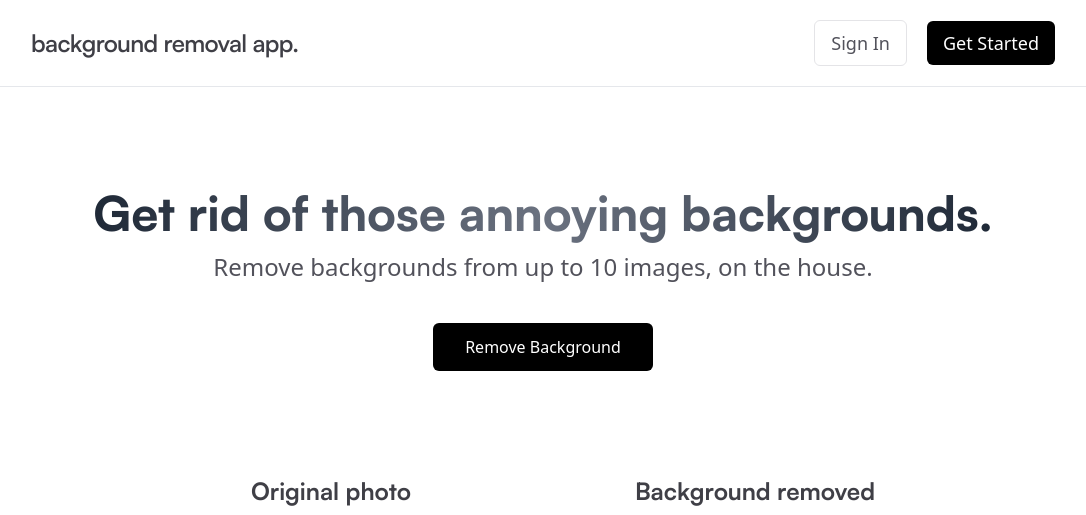
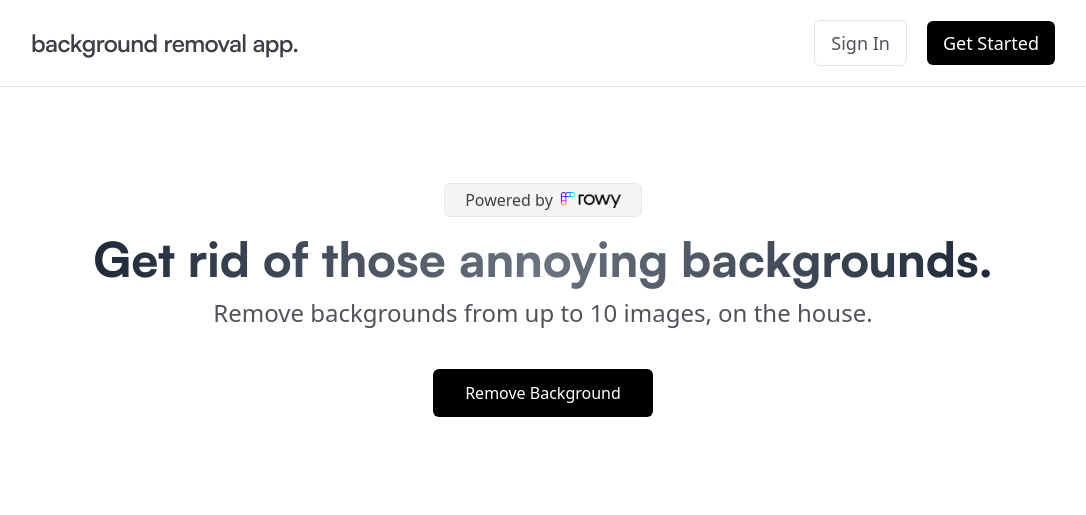
Before and after one commit to rowyio/demo-microsaas, a Next.js app: page / in a window 1280 px wide. Shown: the top 515 px of the page, without its empty margins (97-1183 px from the left). Built offline with nearby package versions, Linux system fonts and the light colour scheme; no server answers.

Commit message:
Add powered by rowy

```diff
--- a/components/Hero.tsx
+++ b/components/Hero.tsx
@@ -7,9 +7,11 @@ type Props = {
   link?: { title: string; to: string };
   alignment?: "left" | "right" | "center";
   showSeparator?: boolean;
+  className?: string;
 };
 
 export default function Hero({
+  className = "",
   heading,
   subHeading,
   link,
@@ -20,7 +22,7 @@ export default function Hero({
     <div
       className={`${
         showSeparator && "border-b border-dashed"
-      } py-12 text-${alignment}`}
+      } py-12 text-${alignment} ${className}`}
     >
       <Container>
         <h1 className="font-display text-3xl font-bold leading-[1.15] md:text-5xl ">
--- a/pages/index.tsx
+++ b/pages/index.tsx
@@ -16,7 +16,25 @@ export default function Home() {
         <link rel="icon" href="/favicon.ico" />
       </Head>
       <div className="mt-12 mb-4">
+        <div className="mt-12 flex justify-center">
+          <Link href="https://www.rowy.io/" target="_blank">
+            <div className="flex gap-2 rounded-md  border bg-zinc-100 px-5 py-1">
+              <div>
+                <p className="text-base">Powered by</p>
+              </div>
+              <div style={{ width: 60, height: "auto", position: "relative" }}>
+                <Image
+                  fill
+                  src="/rowy.png"
+                  alt="rowy logo"
+                  style={{ objectFit: "contain" }}
+                />
+              </div>
+            </div>
+          </Link>
+        </div>
         <Hero
+          className="pt-3"
           showSeparator={false}
           heading="Get rid of those annoying backgrounds."
           subHeading={
```
Also changed, not shown: public/rowy.png (added).
